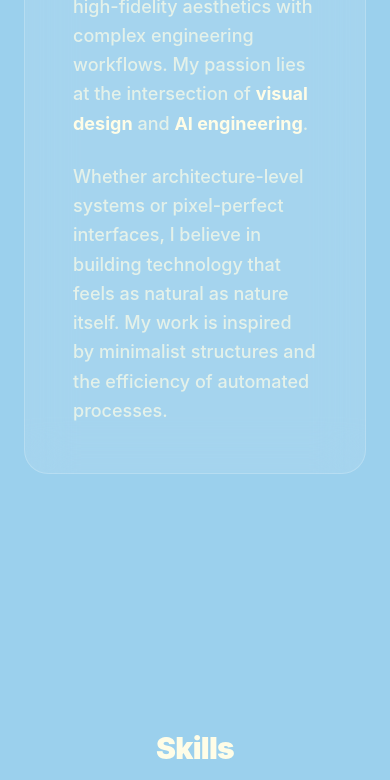
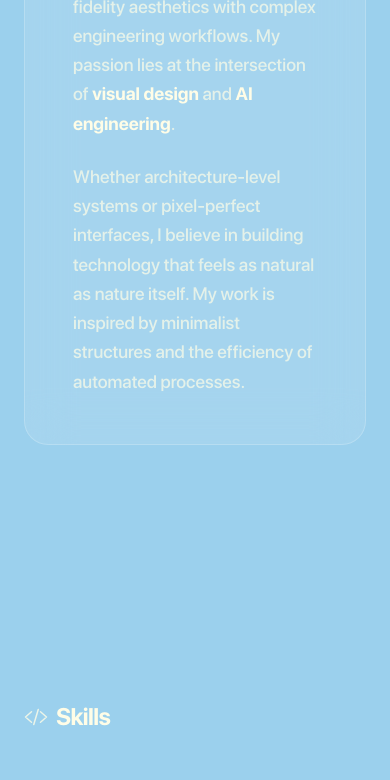
Before and after one commit to Antra1705/portfolio, a Next.js app: page / in a window 390 px wide. Shown: the part 1156-1936 px from the top of the page. Built offline with nearby package versions, Linux system fonts and the light colour scheme.

Commit message:
fixed skills and trees

```diff
--- a/app/globals.css
+++ b/app/globals.css
@@ -1,4 +1,76 @@
 @import "tailwindcss";
+
+@font-face {
+  font-family: 'SF Pro Display';
+  src: url('/fonts/SFPRODISPLAYREGULAR.OTF') format('opentype');
+  font-weight: 400;
+  font-style: normal;
+  font-display: swap;
+}
+
+@font-face {
+  font-family: 'SF Pro Display';
+  src: url('/fonts/SFPRODISPLAYMEDIUM.OTF') format('opentype');
+  font-weight: 500;
+  font-style: normal;
+  font-display: swap;
+}
+
+@font-face {
+  font-family: 'SF Pro Display';
+  src: url('/fonts/SFPRODISPLAYBOLD.OTF') format('opentype');
+  font-weight: 700;
+  font-style: normal;
+  font-display: swap;
+}
+
+@font-face {
+  font-family: 'SF Pro Display';
+  src: url('/fonts/SFPRODISPLAYBLACKITALIC.OTF') format('opentype');
+  font-weight: 900;
+  font-style: italic;
+  font-display: swap;
+}
+
+@font-face {
+  font-family: 'SF Pro Display';
+  src: url('/fonts/SFPRODISPLAYSEMIBOLDITALIC.OTF') format('opentype');
+  font-weight: 600;
+  font-style: italic;
+  font-display: swap;
+}
+
+@font-face {
+  font-family: 'SF Pro Display';
+  src: url('/fonts/SFPRODISPLAYLIGHTITALIC.OTF') format('opentype');
+  font-weight: 300;
+  font-style: italic;
+  font-display: swap;
+}
+
+@font-face {
+  font-family: 'SF Pro Display';
+  src: url('/fonts/SFPRODISPLAYTHINITALIC.OTF') format('opentype');
+  font-weight: 100;
+  font-style: italic;
+  font-display: swap;
+}
+
+@font-face {
+  font-family: 'SF Pro Display';
+  src: url('/fonts/SFPRODISPLAYHEAVYITALIC.OTF') format('opentype');
+  font-weight: 800;
+  font-style: italic;
+  font-display: swap;
+}
+
+@font-face {
+  font-family: 'SF Pro Display';
+  src: url('/fonts/SFPRODISPLAYULTRALIGHTITALIC.OTF') format('opentype');
+  font-weight: 200;
+  font-style: italic;
+  font-display: swap;
+}
 
 :root {
   --background: #9BD0ED;
@@ -11,7 +83,7 @@
 body {
   background-color: var(--background);
   color: var(--foreground);
-  font-family: -apple-system, BlinkMacSystemFont, "SF Pro Display", "SF Pro Icons", "Helvetica Neue", Helvetica, Arial, sans-serif;
+  font-family: 'SF Pro Display', -apple-system, BlinkMacSystemFont, "Helvetica Neue", Helvetica, Arial, sans-serif;
   overflow-x: hidden;
   margin: 0;
   padding: 0;
--- a/components/FallingPetals.tsx
+++ b/components/FallingPetals.tsx
@@ -1,6 +1,6 @@
 'use client';
 
-import React, { useEffect, useState } from 'react';
+import React, { useEffect, useState, useMemo } from 'react';
 import { motion, AnimatePresence } from 'framer-motion';
 
 interface Petal {
@@ -10,22 +10,30 @@ interface Petal {
   duration: number;
   size: number;
   rotation: number;
+  drift: number;
 }
 
 const FallingPetals = () => {
-  const [petals, setPetals] = useState<Petal[]>([]);
+  const [mounted, setMounted] = useState(false);
 
   useEffect(() => {
-    const newPetals = Array.from({ length: 30 }).map((_, i) => ({
+    setMounted(true);
+  }, []);
+
+  const petals = useMemo<Petal[]>(() => {
+    if (!mounted) return [];
+    return Array.from({ length: 30 }).map((_, i) => ({
       id: i,
-      x: Math.random() * 100, // percentage
+      x: Math.random() * 100,
       delay: Math.random() * 10,
       duration: 10 + Math.random() * 15,
       size: 8 + Math.random() * 12,
       rotation: Math.random() * 360,
+      drift: Math.random() * 20 - 10,
     }));
-    setPetals(newPetals);
-  }, []);
+  }, [mounted]);
+
+  if (!mounted) return null;
 
   return (
     <div className="fixed inset-0 pointer-events-none overflow-hidden z-0">
@@ -43,7 +51,7 @@ const FallingPetals = () => {
             }}
             animate={{
               top: '110%',
-              left: `${petal.x + (Math.random() * 20 - 10)}%`,
+              left: `${petal.x + petal.drift}%`,
               opacity: [0, 0.8, 0.8, 0],
               rotate: petal.rotation + 720
             }}
--- a/components/Skills.tsx
+++ b/components/Skills.tsx
@@ -2,58 +2,67 @@
 
 import React from 'react';
 import { motion } from 'framer-motion';
+import { IoCodeSlashOutline, IoLogoHtml5, IoLogoCss3 } from 'react-icons/io5';
 import {
-    IoLogoJavascript, IoLogoPython, IoLogoReact, IoLogoNodejs,
-    IoLogoDocker, IoCubeOutline, IoCloudDoneOutline, IoShieldCheckmarkOutline,
-    IoInfiniteOutline, IoBrowsersOutline, IoColorPaletteOutline, IoCodeSlashOutline,
-    IoServerOutline, IoGitBranchOutline, IoTerminalOutline,
-    IoSparklesOutline, IoHardwareChipOutline, IoLayersOutline, IoFlaskOutline
-} from 'react-icons/io5';
-import { FaDatabase } from 'react-icons/fa6';
+    SiFigma, SiPython, SiBootstrap,
+    SiTailwindcss, SiJavascript, SiReact, SiNextdotjs,
+    SiNodedotjs, SiExpress, SiMongodb, SiNumpy, SiPandas,
+    SiMysql, SiTypescript, SiGit, SiCplusplus
+} from 'react-icons/si';
+import { FaJava, FaC } from 'react-icons/fa6';
+import { TbChartDots } from 'react-icons/tb';
+import { BsDatabase } from 'react-icons/bs';
 
 const skills = [
-    { name: "Python", icon: IoLogoPython },
-    { name: "JavaScript", icon: IoLogoJavascript },
-    { name: "React", icon: IoLogoReact },
-    { name: "Node.js", icon: IoLogoNodejs },
-    { name: "Docker", icon: IoLogoDocker },
-    { name: "Kubernetes", icon: IoCubeOutline },
-    { name: "AWS", icon: IoCloudDoneOutline },
-    { name: "Terraform", icon: IoInfiniteOutline },
-    { name: "Next.js", icon: IoBrowsersOutline },
-    { name: "Tailwind", icon: IoColorPaletteOutline },
-    { name: "DevOps", icon: IoGitBranchOutline },
-    { name: "Microservices", icon: IoLayersOutline },
-    { name: "Security", icon: IoShieldCheckmarkOutline },
-    { name: "CI/CD", icon: IoGitBranchOutline },
-    { name: "NoSQL", icon: FaDatabase },
-    { name: "PostgreSQL", icon: IoServerOutline },
-    { name: "AI/ML", icon: IoSparklesOutline },
-    { name: "Generative AI", icon: IoHardwareChipOutline },
-    { name: "Prototyping", icon: IoCodeSlashOutline },
-    { name: "Webhooks", icon: IoTerminalOutline }
+    { name: "Figma", icon: SiFigma },
+    { name: "Python", icon: SiPython },
+    { name: "HTML", icon: IoLogoHtml5 },
+    { name: "CSS", icon: IoLogoCss3 },
+    { name: "Bootstrap", icon: SiBootstrap },
+    { name: "Tailwind", icon: SiTailwindcss },
+    { name: "Javascript", icon: SiJavascript },
+    { name: "React", icon: SiReact },
+    { name: "Next.js", icon: SiNextdotjs },
+    { name: "Node.js", icon: SiNodedotjs },
+    { name: "Express", icon: SiExpress },
+    { name: "MongoDB", icon: SiMongodb },
+    { name: "Java", icon: FaJava },
+    { name: "C", icon: FaC },
+    { name: "C++", icon: SiCplusplus },
+    { name: "NumPy", icon: SiNumpy },
+    { name: "Pandas", icon: SiPandas },
+    { name: "SQL", icon: BsDatabase },
+    { name: "MySQL", icon: SiMysql },
+    { name: "Matplotlib", icon: TbChartDots },
+    { name: "Typescript", icon: SiTypescript },
+    { name: "git", icon: SiGit },
 ];
 
 const Skills = () => {
     return (
         <section id="skills" className="w-full py-32 px-6 flex flex-col items-center">
-            <h2 className="text-3xl font-black mb-16 tracking-tight text-[#FFFDE7] text-center">Skills</h2>
-            <div className="max-w-6xl w-full grid grid-cols-4 sm:grid-cols-5 md:grid-cols-7 lg:grid-cols-10 gap-x-4 gap-y-12">
+            <div className="max-w-5xl w-full">
+                <div className="flex items-center gap-2 mb-12">
+                    <IoCodeSlashOutline className="text-2xl text-[#FFFDE7]/80" />
+                    <h2 className="text-2xl font-bold tracking-tight text-[#FFFDE7]">Skills</h2>
+                </div>
+                <div className="grid grid-cols-4 sm:grid-cols-5 md:grid-cols-6 lg:grid-cols-8 gap-4">
                     {skills.map((skill, idx) => (
                         <motion.div
                             key={idx}
                             initial={{ opacity: 0, scale: 0.8 }}
                             whileInView={{ opacity: 1, scale: 1 }}
                             viewport={{ once: true }}
-                        transition={{ delay: idx * 0.05 }}
-                        className="group flex flex-col items-center gap-3"
+                            transition={{ delay: idx * 0.03 }}
+                            className="group flex flex-col items-center gap-2"
                         >
-                        <div className="p-4 glass rounded-2xl group-hover:bg-[#F2AEBC]/20 transition-all duration-300 transform group-hover:-translate-y-1">
-                            <skill.icon className="text-3xl text-[#FFFDE7]/80 cursor-pointer" />
+                            <div className="w-full aspect-square flex items-center justify-center glass rounded-2xl group-hover:bg-[#F2AEBC]/20 transition-all duration-300 transform group-hover:-translate-y-1 cursor-pointer">
+                                <skill.icon className="text-3xl sm:text-4xl text-[#FFFDE7]/80" />
                             </div>
-                        <span className="text-[10px] uppercase font-bold tracking-widest text-[#FFFDE7]/40 leading-none text-center">{skill.name}</span>
+                            <span className="text-[9px] sm:text-[10px] font-semibold tracking-wide text-[#FFFDE7]/50 leading-none text-center">{skill.name}</span>
                         </motion.div>
                     ))}
+                </div>
             </div>
         </section>
     );
```
Also changed, not shown: components/Contact.tsx (+68 -17 lines). Lines whose indentation alone changed are shown as unchanged.
